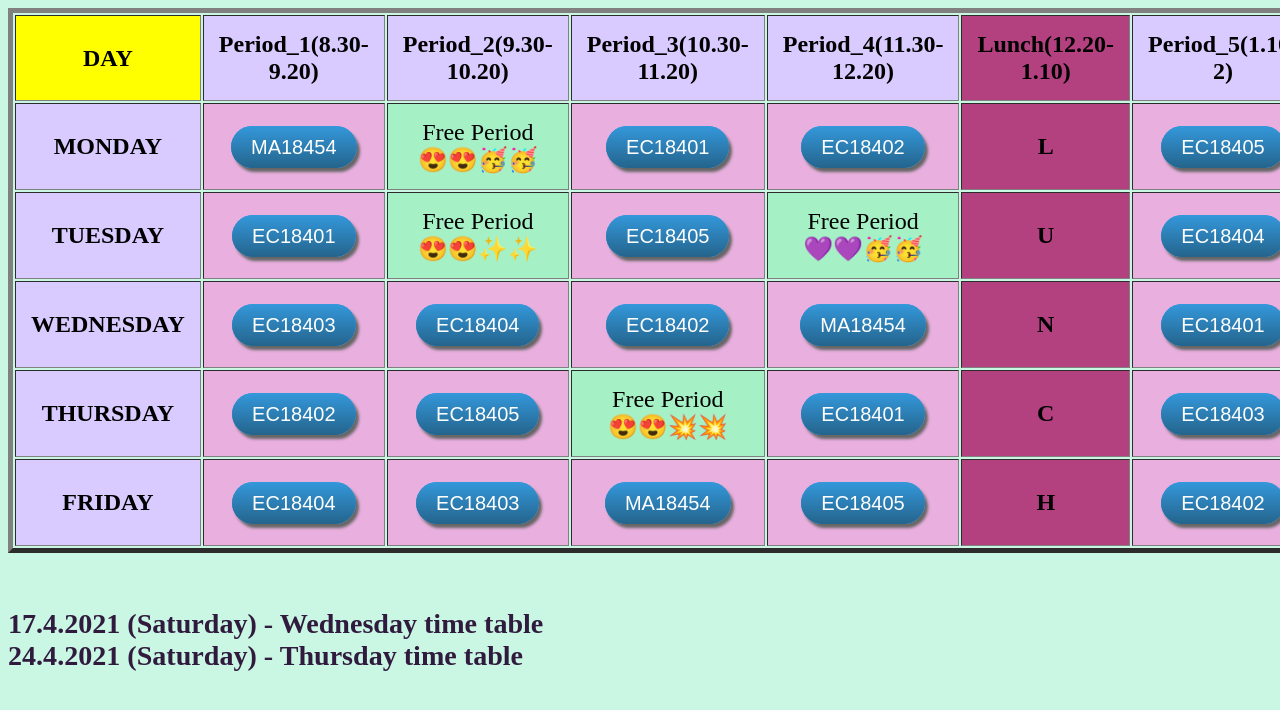
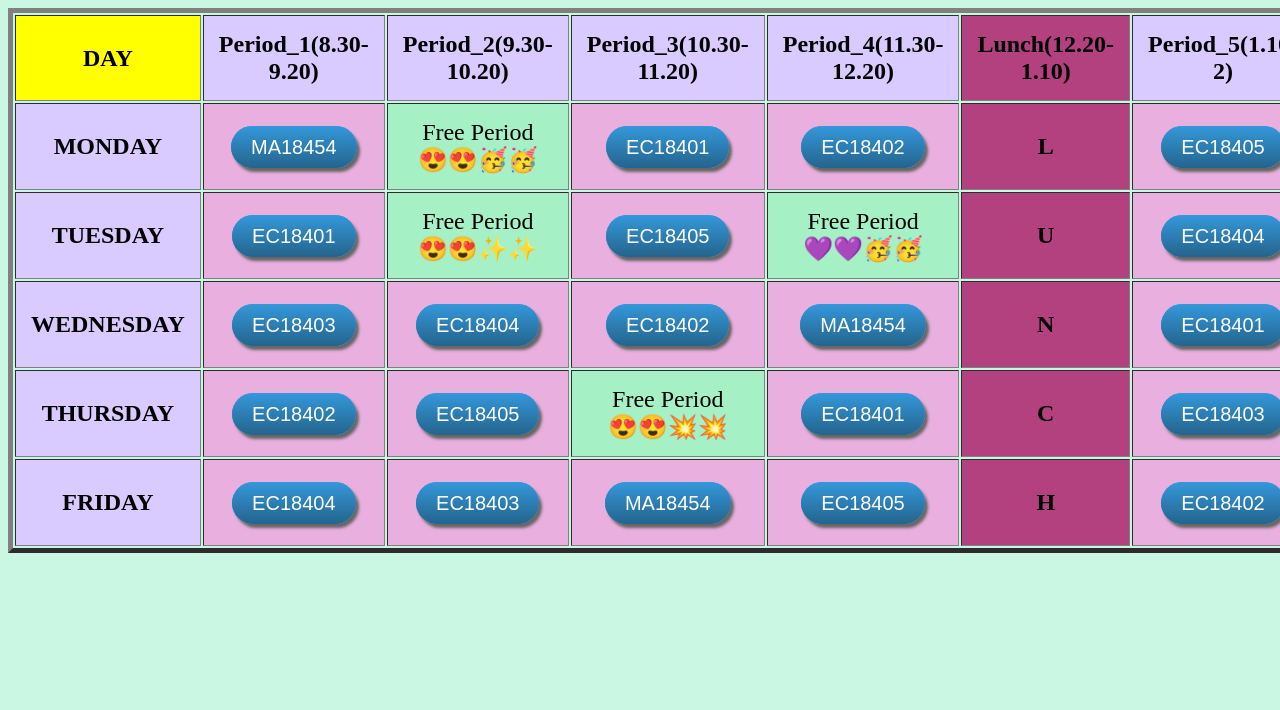
Before and after one commit to SRIBALAJY/4th_SEM_Time_Table, a plain HTML site: page index.html in a window 1280 px wide. Shown: the top 710 px of the page. Drawn offline with Linux system fonts and the light colour scheme.

Commit message:
Update index.html

```diff
--- a/index.html
+++ b/index.html
@@ -82,9 +82,7 @@
 
       </tbody>
     </table>
-    <br>
-    <h3>17.4.2021 (Saturday) - Wednesday time table <br>
-24.4.2021 (Saturday) - Thursday time table</h3>
+
 
   </body>
 </html>
```
